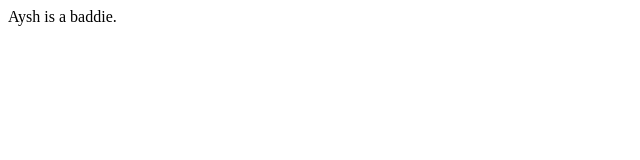
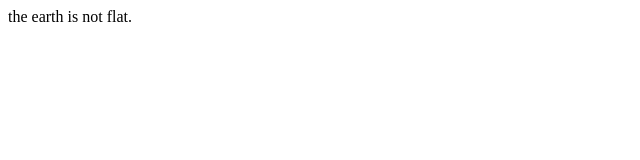
Before and after one commit to tylerhunter06/tylerhunter06.github.io, a plain HTML site: page index.html in a window 1280 px wide. Shown: the full height of the page, 0-640 px from the left. Drawn offline with Linux system fonts and the light colour scheme.

Commit message:
Update index.html

```diff
--- a/index.html
+++ b/index.html
@@ -7,7 +7,7 @@
 </head>
 
 <body>
- Aysh is a baddie.
+ the earth is not flat.
 
 </body>
 
```
